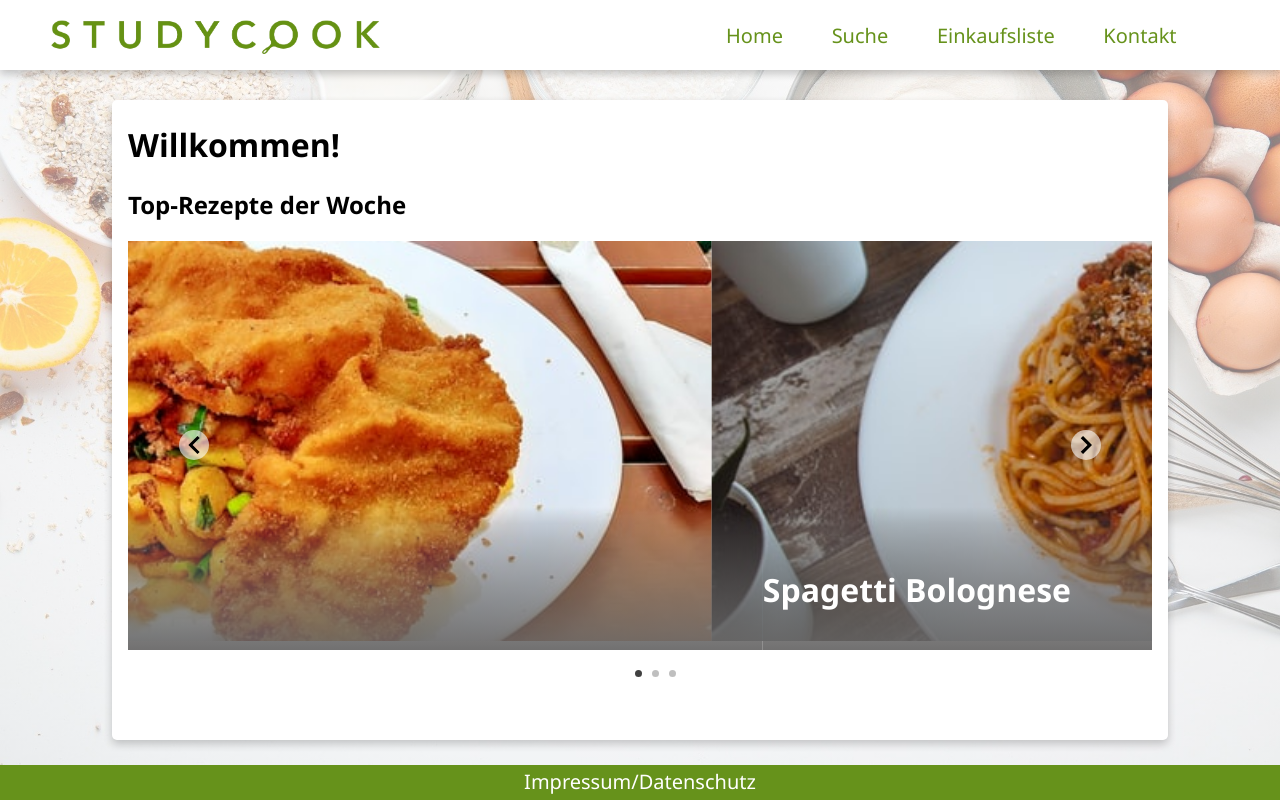
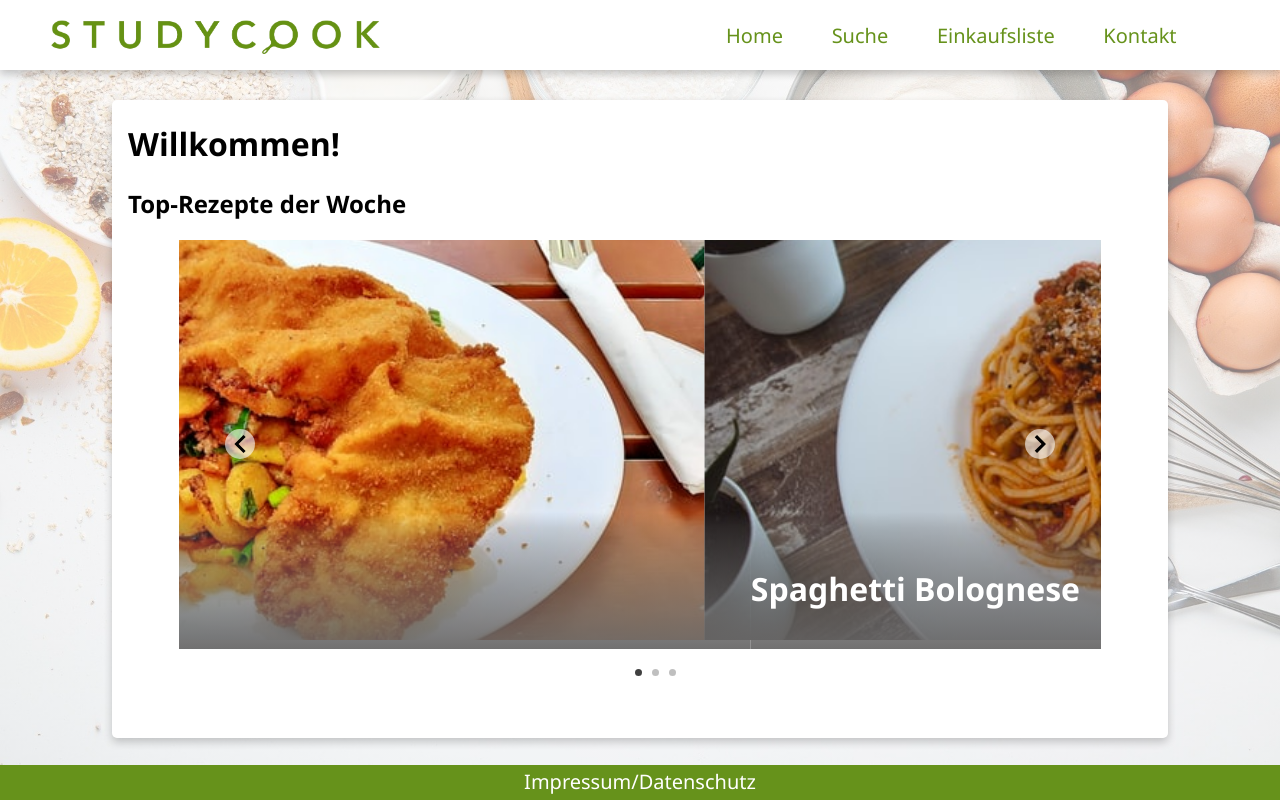
Before and after one commit to MichaelBehringer/Stud-Cook, a React (Create React App) app: page / in a window 1280 px wide. Built offline with nearby package versions, Linux system fonts and the light colour scheme.

Commit message:
Zutatentabelle

```diff
--- a/src/Views/DetailView.js
+++ b/src/Views/DetailView.js
@@ -27,9 +27,9 @@ function DetailView() {
           <img className="foodIMG" alt={recipe.name} src={require('../images/' + recipe.image)} />
           <div>
             <h2>Zutaten</h2>
-            <ul>
-              {recipe.ingredients.map((ing) => <li key={ing.name} message={ing.name} >{ing.name + ' ' + ing.amounth + ing.scale}</li>)}
-            </ul>
+            <table>
+              {recipe.ingredients.map((ing) => <tr key={ing.name} message={ing.name} >{<><td>{ing.amounth}</td><td>{ing.scale}</td><td>{ing.name}</td></>}</tr>)}
+            </table>
             <h2>Zubereitungszeit</h2><p>{recipe.duration} Minuten</p>
           </div>
         </div>
--- a/src/data/Recipes.json
+++ b/src/data/Recipes.json
@@ -4,21 +4,21 @@
         "name":"Schnitzel",
         "duration":60,
         "ingredients":[
-            {"name":"Oberschale vom Schwein parniert", "amounth": 200, "scale": "g"},
+            {"name":"Oberschale vom Schwein paniert", "amounth": 200, "scale": "g"},
             {"name":"Pommes", "amounth": 200, "scale": "g"},
             {"name":"Butterschmalz", "amounth": 2, "scale": "EL"},
             {"name":"Zitrone", "amounth": 1, "scale": "Stück"}
         ],
         "image": "Schnitzel.jpg",
         "process": [
-            "Pommes in den Oven schieben",
+            "Pommes in den Ofen schieben.",
             "In einer ausreichend großen Pfanne Butterschmalz erhitzen und die Schnitzel von beiden Seiten darin jeweils 1 Minute kräftig anbraten. Hitze reduzieren und weitere 5 Minuten bei wenig Temperatur ziehen lassen.",
             "Mit Pommes und weiteren Beilagen auf Teller verteilen und sofort servieren."
         ]
     },
     {
         "id": 1,
-        "name":"Spagetti Bolognese",
+        "name":"Spaghetti Bolognese",
         "duration":30,
         "ingredients":[
             {"name":"Spaghetti", "amounth": 100, "scale": "g"},
@@ -29,11 +29,11 @@
         ],
         "image": "Spagetti.jpg",
         "process": [
-            "Die Zwiebel schälen und klein würfelig schneiden",
-            "Danach reichlich Salz-Wasser aufkochen die Nudeln darin weichkochen (=al dente) und anschließend durch ein Sieb abgießen",
+            "Die Zwiebel schälen und in kleine Würfel schneiden.",
+            "Danach reichlich Salz-Wasser aufkochen die Nudeln darin weichkochen (=al dente) und anschließend durch ein Sieb abgießen.",
             "In der Zwischenzeit das Öl in einem Topf erhitzen und darin die Zwiebel für 4 Minuten dünsten.",
-            "Nun das Hackfleisch beimengen und kurz durchbraten. Tomatensauce hinzufügen und die Flüssigkeit etwas reduzieren lassen. Den Deckel auf den Topf und bei kleiner Hitze gut 40-50 Minuten köcheln lassen.",
-            "Die gekochten Spagetti appetitlich auf Tellern anrichten, die Sauce darüber geben"
+            "Nun das Hackfleisch beimengen und kurz durchbraten. Tomatensauce hinzufügen und die Flüssigkeit etwas reduzieren lassen. Den Deckel auf den Topf geben und bei kleiner Hitze gut 40-50 Minuten köcheln lassen.",
+            "Die gekochten Spaghetti auf einem Teller anrichten, die Sauce darüber geben."
         ]
     },
     {
@@ -50,10 +50,10 @@
         ],
         "image": "StrammerMax.jpg",
         "process": [
-            "Die Butter in einer Pfanne leicht anbräunen, die Brotscheiben hinein legen und beidseitig kurz anbraten. Alternativ die Brotscheiben einfach mit der weichen Butter bestreichen",
-            "Ohne Fett in einer beschichteten Pfanne die Schinkenscheiben kross braten",
-            "Tomaten und Gewürzgurken größenabhängig entweder halbieren oder in Scheiben schneiden",
-            "Die Eier als Spiegeleier braten und dabei mit Pfeffer und Salz würzen. Optional kann auch noch etwas geriebener Käse darauf gegeben werden",
+            "Die Butter in einer Pfanne leicht anbräunen, die Brotscheiben hinein legen und beidseitig kurz anbraten. Alternativ die Brotscheiben einfach mit der weichen Butter bestreichen.",
+            "Ohne Fett in einer beschichteten Pfanne die Schinkenscheiben kross braten.",
+            "Tomaten und Gewürzgurken größenabhängig entweder halbieren oder in Scheiben schneiden.",
+            "Die Eier als Spiegeleier braten und dabei mit Pfeffer und Salz würzen. Optional kann auch noch etwas geriebener Käse darauf gegeben werden.",
             "Die gerösteten Brotscheiben mit dem Schinken belegen, Gurken und Tomaten darauf verteilen und die Spiegeleier darauf setzen. Sofort servieren!"
         ]
     },
@@ -69,7 +69,7 @@
         ],
         "image": "Gyros.jpg",
         "process": [
-            "Eine Zwiebel in halbe Ringe schneiden. Eine Auflaufform bereitstellen, den Ofen auf 180 °C Ober-/Unterhitze vorheizen",
+            "Eine Zwiebel in halbe Ringe schneiden. Eine Auflaufform bereitstellen, den Ofen auf 180 °C Ober-/Unterhitze vorheizen.",
             "Nun ein Minutensteak mit ca. 1 TL der Gewürzmasse bestreichen, ein paar Zwiebelringe und das nächste Minutensteak mit Gewürzpaste und Zwiebeln drauf. Die oberste Scheibe nur noch mit Öl einreiben, nicht mehr mit Gewürz bestreichen, da es sonst anbrennt. Nun für 30 - 40 min. in den heißen Ofen schieben",
             "Pommes in den Oven schieben",
             "Wenn das Fleisch soweit durch (d. h. nicht mehr rosa) ist, aus dem Ofen nehmen und noch fünf Minuten ruhen lassen. Dann mit einem scharfen Messer und einer Hilfsgabel in kleine Stücke schneiden. So reicht es für ein bis zwei Tage"
@@ -81,7 +81,7 @@
         "duration":20,
         "ingredients":[
             {"name":"Reis", "amounth": 90, "scale": "g"},
-            {"name":"Hänchengeschnätzeltes", "amounth": 100, "scale": "g"},
+            {"name":"Hähnchengeschnetzeltes", "amounth": 100, "scale": "g"},
             {"name":"Knoblauchzehe", "amounth": 1, "scale": "Stück"},
             {"name":"Champignons", "amounth": 100, "scale": "g"},
             {"name":"Tomatenmark", "amounth": 1, "scale": "EL"}
--- a/src/styles/globalStyles.css
+++ b/src/styles/globalStyles.css
@@ -14,20 +14,18 @@ code {
 }
 
 .card {
+  padding: 1px 16px;
+  margin: 0 auto 1% auto;
   box-shadow: 0 4px 8px 0 rgba(0,0,0,0.2);
+  background-color: white;
   transition: 0.3s;
   border-radius: 5px;
-  padding: 2px 16px;
-  margin-left: auto;
-  margin-right: auto;
-  margin-bottom:5%;
-  background-color: white;
 }
 
 .cardMain {
   width: 80%;
-  margin-bottom: 25px;
 }
+
 .cardComment {
   padding: 8px 16px;
   margin-bottom: 1%;
@@ -64,11 +62,11 @@ code {
 }
 
 .backButton{
+  float: right;
+  margin-top: 10px;
   background-color: white;
   border: none;
   font-size: 30px;
-  margin-top: 10px;
-  float: right;
 }
 
 
@@ -77,18 +75,13 @@ body{
 }
 
 .comments{
-  margin-left: 5%;
-  margin-right: 5%;
+  margin: 0 5%;
   border-bottom: 2px solid gainsboro;
 }
 
 .addComment{
-  margin-right:5%;
-  margin-left: 5%;
-  margin-bottom: 3%;
+  margin: 0 5% 3% 5%;
   height: 30px;
-
-
 }
 
 #buttonAddComment{
@@ -109,11 +102,9 @@ body{
 
 .recipeContainer{
   flex-wrap: wrap;
-  width: 100%;
+  width: 90%;
   height:auto;
-  margin-left: auto;
-  margin-right: auto;
-  margin-bottom: 5%;
+  margin: 0 auto 5% auto;
 }
 
 react-slideshow-container {
@@ -212,13 +203,13 @@ react-slideshow-container {
 }
 
 .searchButton {
-  margin-right: 20px;
-  margin-bottom: 20px;
+  margin: 0 20px 20px 0;
   width: 120px;
 }
 
 .textJustify {
   text-align: justify;
+  padding-right: 50px;
 }
 
 .marginTopButtonTemp{
@@ -254,3 +245,8 @@ body::-webkit-scrollbar {
   background: #66921B;
   padding: 0.01%;
 }
+
+td{
+  padding-right: 30px;
+  padding-top: 2px;
+}
```
Lines whose indentation alone changed are shown as unchanged.
